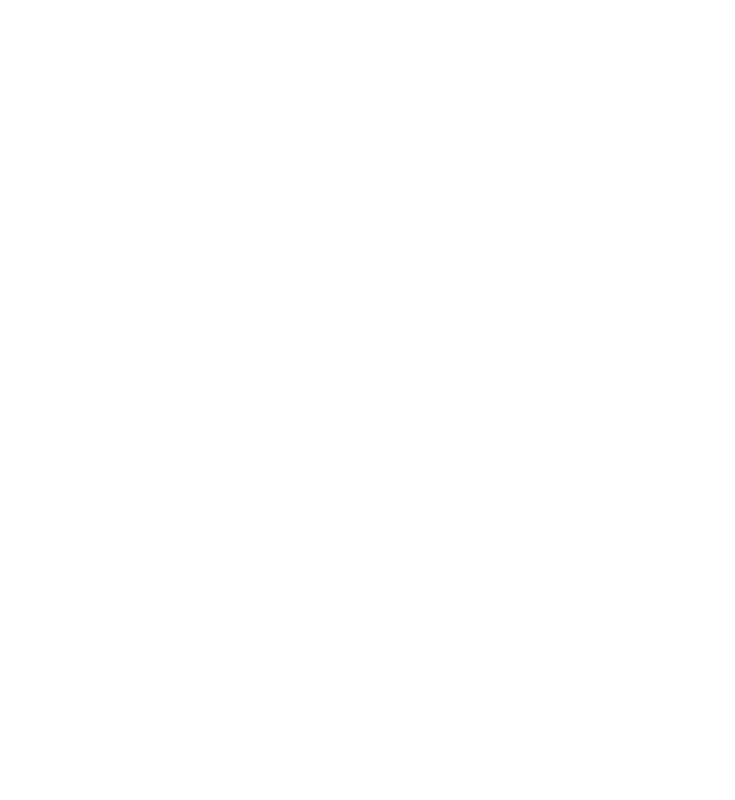
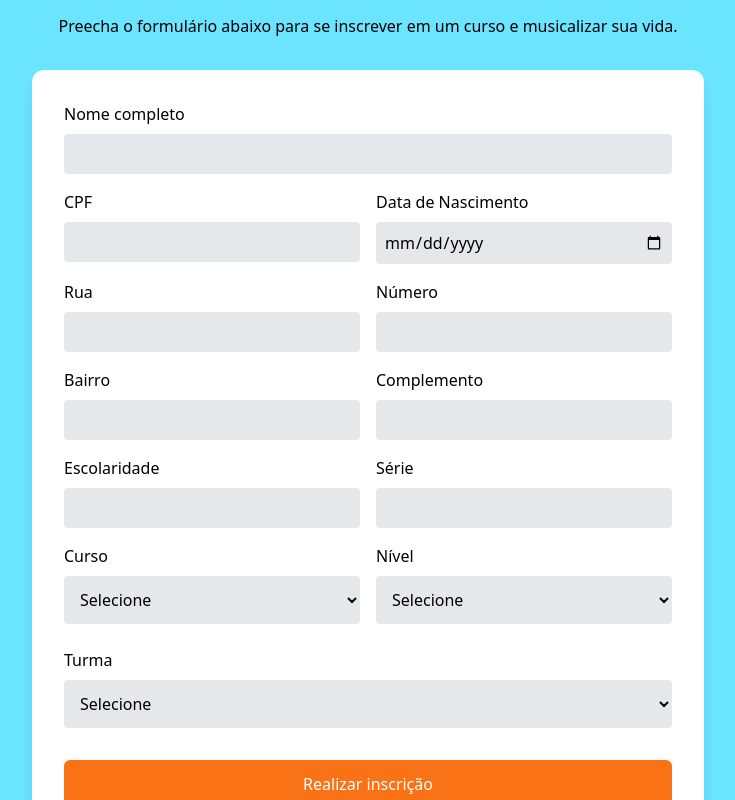
Before and after one commit to AnaLara714/musicalizar, a React (Vite) app in the folder frontend/: page / in a window 1280 px wide. Shown: the part 2020-2820 px from the top of the page, without its empty margins (272-1007 px from the left). Before the commit the page ends 2006 px from the top, so only its background shows below. Built offline with nearby package versions, Linux system fonts and the light colour scheme.

Commit message:
feat: create registrationform components

```diff
--- a/frontend/src/App.jsx
+++ b/frontend/src/App.jsx
@@ -1,6 +1,7 @@
 import CoursesSection from "./components/CoursesSection"
 import Footer from "./components/Footer"
 import Header from "./components/Header"
+import RegistrationForm from "./components/RegistrationForm"
 import SectionAboutUs from "./components/SectionAboutUs"
 
 function App() {
@@ -10,6 +11,7 @@
       <Header />
       <SectionAboutUs />
       <CoursesSection />
+      <RegistrationForm />
       <Footer />
     </div>
   )
--- /dev/null
+++ b/frontend/src/components/RegistrationForm.jsx
@@ -0,0 +1,238 @@
+import { useState } from "react";
+
+function RegistrationForm() {
+  const [formData, setFormData] = useState({
+    fullName: '',
+    cpf: '',
+    birthDate: '',
+    street: '',
+    number: '',
+    neighborhood: '',
+    complement: '',
+    education: '',
+    grade: '',
+    course: '',
+    level: '',
+    classGroup: ''
+  });
+
+  const handleChange = (e) => {
+    const { name, value } = e.target;
+    setFormData({ ...formData, [name]: value });
+  };
+
+  const handleSubmit = (e) => {
+    e.preventDefault();
+    console.log(formData);
+    setFormData({
+      fullName: '',
+      cpf: '',
+      birthDate: '',
+      street: '',
+      number: '',
+      neighborhood: '',
+      complement: '',
+      education: '',
+      grade: '',
+      course: '',
+      level: '',
+      classGroup: ''
+    });
+    alert('Inscrição realizada com sucesso!');
+  };
+
+  return (
+    <div className="bg-[#6BE4FF] py-16 px-4">
+      <div className="max-w-2xl mx-auto">
+        <h2 className="text-3xl font-bold uppercase text-center mb-6">Inscrições Abertas</h2>
+
+        <p className="text-center mb-8">
+          Preecha o formulário abaixo para se inscrever em um curso e musicalizar sua vida.
+        </p>
+
+        <div className="bg-white rounded-xl p-8 shadow-lg">
+          <form onSubmit={handleSubmit}>
+            <div className="mb-4">
+              <label htmlFor="fullName" className="block mb-2 font-medium">Nome completo</label>
+              <input
+                type="text"
+                id="fullName"
+                name="fullName"
+                value={formData.fullName}
+                onChange={handleChange}
+                className="w-full p-2 bg-gray-200 rounded"
+                required
+              />
+            </div>
+
+            <div className="grid grid-cols-1 md:grid-cols-2 gap-4 mb-4">
+              <div>
+                <label htmlFor="cpf" className="block mb-2 font-medium">CPF</label>
+                <input
+                  type="text"
+                  id="cpf"
+                  name="cpf"
+                  value={formData.cpf}
+                  onChange={handleChange}
+                  className="w-full p-2 bg-gray-200 rounded"
+                  required
+                />
+              </div>
+              <div>
+                <label htmlFor="birthDate" className="block mb-2 font-medium">Data de Nascimento</label>
+                <input
+                  type="date"
+                  id="birthDate"
+                  name="birthDate"
+                  value={formData.birthDate}
+                  onChange={handleChange}
+                  className="w-full p-2 bg-gray-200 rounded"
+                  required
+                />
+              </div>
+            </div>
+
+            <div className="grid grid-cols-1 md:grid-cols-2 gap-4 mb-4">
+              <div>
+                <label htmlFor="street" className="block mb-2 font-medium">Rua</label>
+                <input
+                  type="text"
+                  id="street"
+                  name="street"
+                  value={formData.street}
+                  onChange={handleChange}
+                  className="w-full p-2 bg-gray-200 rounded"
+                  required
+                />
+              </div>
+              <div>
+                <label htmlFor="number" className="block mb-2 font-medium">Número</label>
+                <input
+                  type="text"
+                  id="number"
+                  name="number"
+                  value={formData.number}
+                  onChange={handleChange}
+                  className="w-full p-2 bg-gray-200 rounded"
+                  required
+                />
+              </div>
+            </div>
+
+            <div className="grid grid-cols-1 md:grid-cols-2 gap-4 mb-4">
+              <div>
+                <label htmlFor="neighborhood" className="block mb-2 font-medium">Bairro</label>
+                <input
+                  type="text"
+                  id="neighborhood"
+                  name="neighborhood"
+                  value={formData.neighborhood}
+                  onChange={handleChange}
+                  className="w-full p-2 bg-gray-200 rounded"
+                  required
+                />
+              </div>
+              <div>
+                <label htmlFor="complement" className="block mb-2 font-medium">Complemento</label>
+                <input
+                  type="text"
+                  id="complement"
+                  name="complement"
+                  value={formData.complement}
+                  onChange={handleChange}
+                  className="w-full p-2 bg-gray-200 rounded"
+                />
+              </div>
+            </div>
+
+            <div className="grid grid-cols-1 md:grid-cols-2 gap-4 mb-4">
+              <div>
+                <label htmlFor="education" className="block mb-2 font-medium">Escolaridade</label>
+                <input
+                  type="text"
+                  id="education"
+                  name="education"
+                  value={formData.education}
+                  onChange={handleChange}
+                  className="w-full p-2 bg-gray-200 rounded"
+                  required
+                />
+              </div>
+              <div>
+                <label htmlFor="grade" className="block mb-2 font-medium">Série</label>
+                <input
+                  type="text"
+                  id="grade"
+                  name="grade"
+                  value={formData.grade}
+                  onChange={handleChange}
+                  className="w-full p-2 bg-gray-200 rounded"
+                />
+              </div>
+            </div>
+
+            <div className="grid grid-cols-1 md:grid-cols-2 gap-4 mb-6">
+              <div>
+                <label htmlFor="course" className="block mb-2 font-medium">Curso</label>
+                <select
+                  id="course"
+                  name="course"
+                  value={formData.course}
+                  onChange={handleChange}
+                  className="w-full p-3 bg-gray-200 rounded"
+                  required
+                >
+                  <option value="">Selecione</option>
+                  <option value="guitarra">Guitarra Elétrica</option>
+                  <option value="baixo">Contrabaixo Elétrico</option>
+                  <option value="musica-infantil">Musicalização Infantil</option>
+                </select>
+              </div>
+              <div>
+                <label htmlFor="level" className="block mb-2 font-medium">Nível</label>
+                <select
+                  id="level"
+                  name="level"
+                  value={formData.level}
+                  onChange={handleChange}
+                  className="w-full p-3 bg-gray-200 rounded"
+                  required
+                >
+                  <option value="">Selecione</option>
+                  <option value="iniciante">Iniciante</option>
+                  <option value="intermediario">Intermediário</option>
+                  <option value="avancado">Avançado</option>
+                </select>
+              </div>
+            </div>
+
+            <div className="mb-8">
+              <label htmlFor="classGroup" className="block mb-2 font-medium">Turma</label>
+              <select
+                id="classGroup"
+                name="classGroup"
+                value={formData.classGroup}
+                onChange={handleChange}
+                className="w-full p-3 bg-gray-200 rounded"
+                required
+              >
+                <option value="">Selecione</option>
+                <option value="turma1">Turma 1: Seg. e Qua. 18h - 19h30</option>
+                <option value="turma2">Turma 2: Ter. e Qui. 18h - 19h30</option>
+              </select>
+            </div>
+
+            <button
+              type="submit"
+              className="w-full bg-orange-500 text-white font-medium py-3 rounded-md hover:bg-orange-600 transition-colors"
+            >
+              Realizar inscrição
+            </button>
+          </form>
+        </div>
+      </div>
+    </div>
+  )
+}
+
+export default RegistrationForm
```
